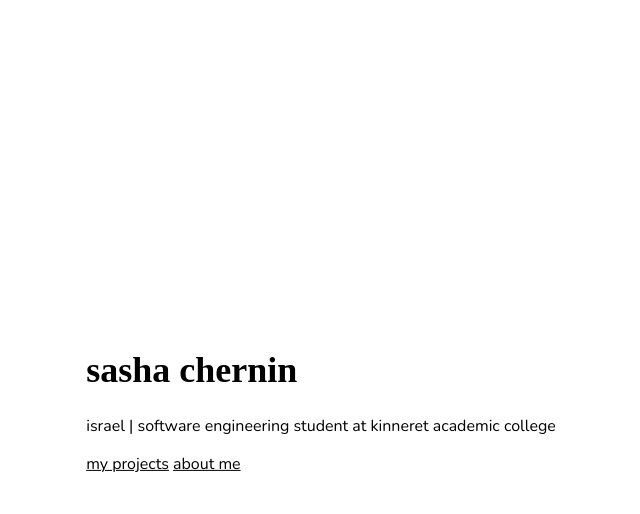
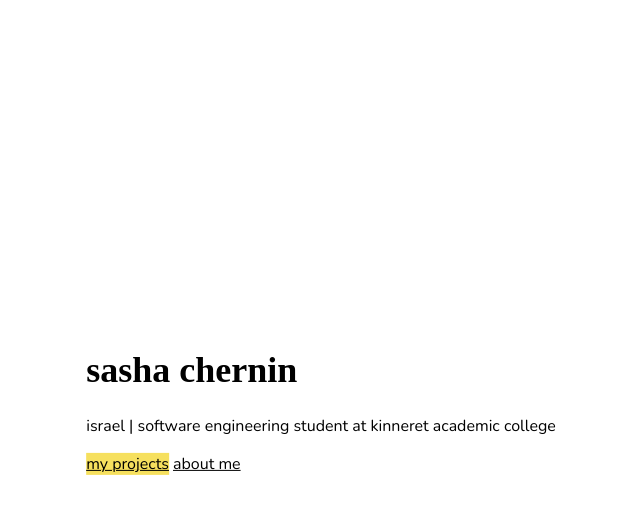
Before and after one commit to sashachernin/sashachernin.github.io, a plain HTML site: page index.html in a window 1280 px wide. In both pictures the pointer is over the link "my projects". Shown: the whole page, without its empty margins (319-959 px from the left). Drawn offline with nearby package versions, Linux system fonts and the light colour scheme; a web font is replaced by a local one.

Commit message:
padding fixed

```diff
--- a/style.css
+++ b/style.css
@@ -4,8 +4,6 @@ h1{
     font-size: 2.25rem;
     font-weight: 700;
     font-family: Halant;
-
-
 
 }
 
@@ -21,23 +19,21 @@ a{
     text-decoration: underline;
     font-family: Nunito;
     color: black;
+}
 
-
-
-
-
-
-
-
-}
+a:hover {
+    background-color: #f6e05e;
+  }
 
 
 .container{
     margin: 0;
+    padding: 40px;
     position: absolute;
     top: 50%;
     left: 50%;
     margin-right: -50%;
     transform: translate(-50%, -50%)
 
+
 }
```
